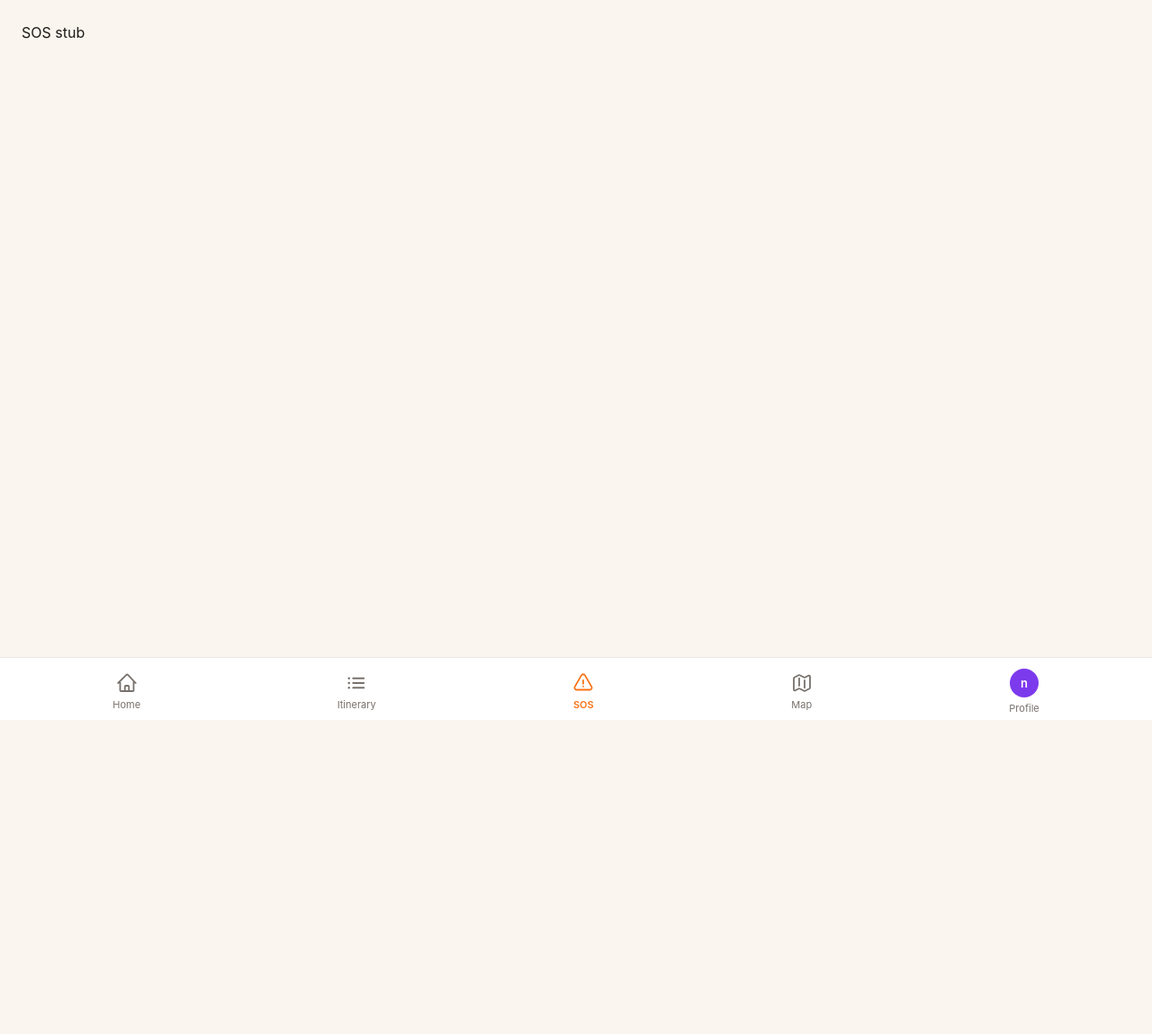
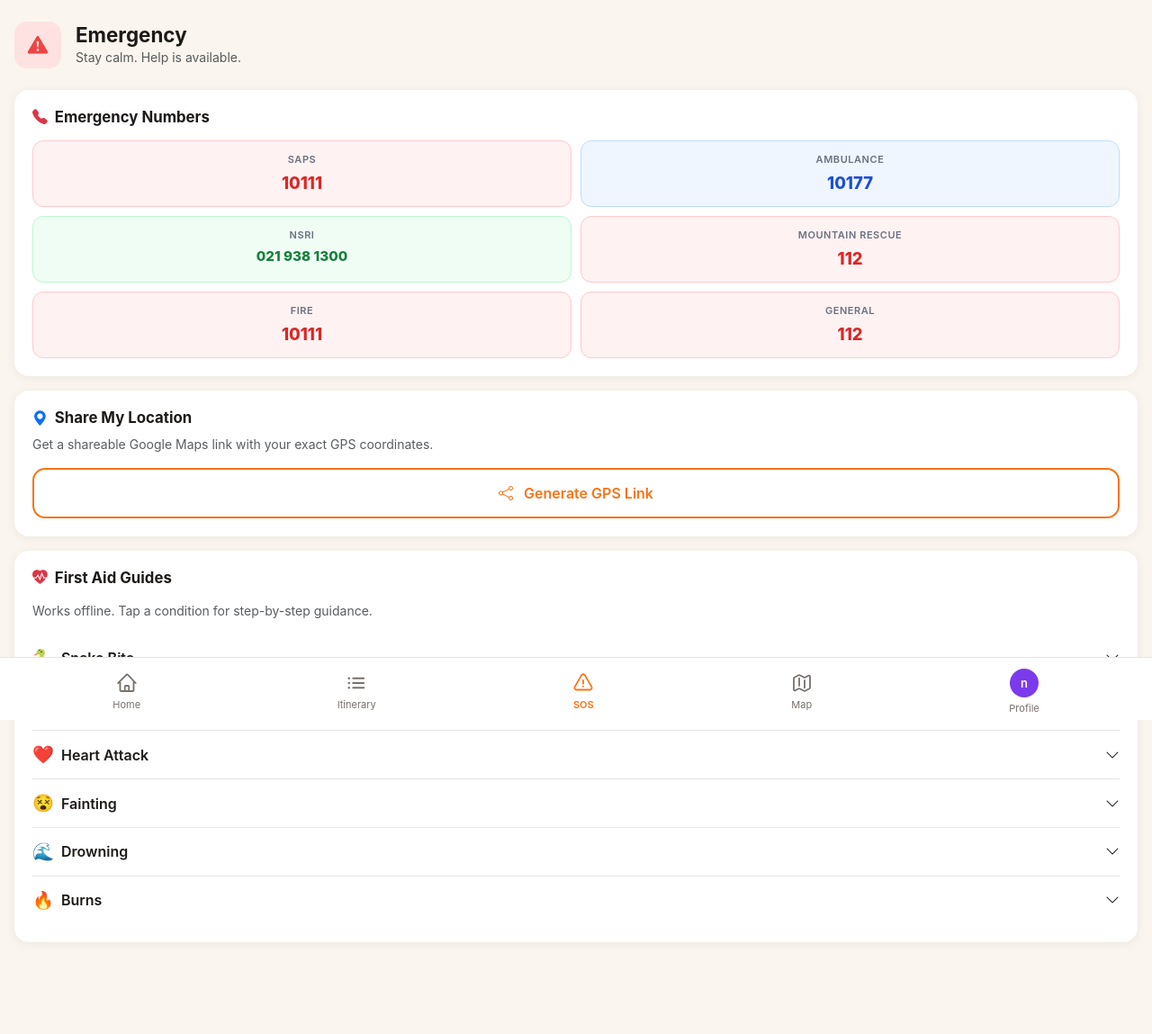
Before and after one commit to GavinHolder/overberg-adventures, a Django app: page /app/sos/ in a window 1280 px wide. Shown: the whole page at 90% size. Before the commit the page ends 800 px from the top, so only its background shows below. Run offline with Django 5.2, Linux system fonts and the light colour scheme; the visitor is signed in with stand-in values (Sample User, id 1); data comes from the database, SQL or seed files in the repository; data that the repository does not hold is empty; parts of the project's set-up code (start-up, migrations or seed data) failed here and were passed over; some libraries are stand-ins or nearby versions.

Commit message:
feat: SOS screen — WhatsApp guide alert, SA emergency numbers, GPS share, offline First Aid guides

```diff
--- a/apps/sos/views.py
+++ b/apps/sos/views.py
@@ -1,7 +1,27 @@
 from django.shortcuts import render
 from django.contrib.auth.decorators import login_required
+from apps.bookings.models import Booking
+from .models import SosConfig, EmergencyContact
 
 
 @login_required
 def sos_screen(request):
-    return render(request, 'app/sos.html', {})
+    config = SosConfig.objects.first() or SosConfig()
+    contacts = EmergencyContact.objects.filter(is_active=True) if config.show_emergency_contacts else []
+    # Fetch most recent active booking to get guide's WhatsApp for SOS
+    active_booking = (
+        Booking.objects.filter(user=request.user)
+        .exclude(status=Booking.Status.CANCELLED)
+        .select_related('tour__guide__profile')
+        .order_by('-tour__start_datetime')
+        .first()
+    )
+    guide_whatsapp = None
+    if active_booking and active_booking.tour.guide:
+        guide_whatsapp = getattr(active_booking.tour.guide.profile, 'phone_whatsapp', None)
+    return render(request, 'app/sos.html', {
+        'config': config,
+        'contacts': contacts,
+        'active_booking': active_booking,
+        'guide_whatsapp': guide_whatsapp,
+    })
--- a/static/css/app.css
+++ b/static/css/app.css
@@ -439,3 +439,50 @@ body {
   color: var(--color-text);
 }
 .itinerary-day-header:hover { background: #e5e7eb; }
+
+/* ---- SOS screen ---- */
+.sos-page { min-height: 100vh; }
+.sos-icon-header {
+  width: 52px; height: 52px; border-radius: 14px;
+  background: #FEE2E2; display: flex; align-items: center; justify-content: center;
+  flex-shrink: 0; font-size: 1.4rem; color: #EF4444;
+}
+.sos-whatsapp-btn {
+  background: #25D366; color: white; border: none; border-radius: 12px;
+  padding: 14px 20px; font-size: 1rem; font-weight: 700; cursor: pointer;
+  display: flex; align-items: center; justify-content: center; width: 100%;
+}
+.sos-whatsapp-btn:disabled { opacity: 0.7; cursor: wait; }
+.sos-numbers-grid {
+  display: grid; grid-template-columns: 1fr 1fr; gap: 10px;
+}
+.sos-number-card {
+  background: #FEF2F2; border: 1.5px solid #FECACA; border-radius: 12px;
+  padding: 12px; text-decoration: none; display: flex; flex-direction: column;
+  align-items: center; text-align: center; color: inherit;
+}
+.sos-number-card:hover { background: #FEE2E2; }
+.sos-number-label { font-size: 11px; color: #6B7280; font-weight: 600; text-transform: uppercase; letter-spacing: 0.05em; }
+.sos-number { font-size: 1.15rem; font-weight: 800; color: #DC2626; margin-top: 4px; }
+.sos-ambulance { background: #EFF6FF; border-color: #BFDBFE; }
+.sos-ambulance .sos-number { color: #1D4ED8; }
+.sos-nsri { background: #F0FDF4; border-color: #BBF7D0; }
+.sos-nsri .sos-number { color: #15803D; font-size: 0.95rem; }
+.sos-contact-btn {
+  background: var(--color-primary); color: white; border-radius: 50%;
+  width: 40px; height: 40px; display: flex; align-items: center;
+  justify-content: center; text-decoration: none; flex-shrink: 0;
+}
+
+/* First aid guides */
+.first-aid-item { border-bottom: 1px solid var(--color-border); }
+.first-aid-item:last-child { border-bottom: none; }
+.first-aid-toggle {
+  background: none; border: none; width: 100%; padding: 12px 0;
+  display: flex; justify-content: space-between; align-items: center;
+  cursor: pointer; color: var(--color-text);
+}
+.first-aid-icon { font-size: 1.2rem; }
+.first-aid-content { padding-bottom: 12px; }
+.first-aid-steps { padding-left: 20px; margin: 0; }
+.first-aid-steps li { margin-bottom: 6px; font-size: 14px; line-height: 1.5; color: var(--color-text); }
--- /dev/null
+++ b/templates/app/partials/sos_first_aid.html
@@ -0,0 +1,139 @@
+<div class="card-oa mb-3">
+  <h2 class="fw-bold mb-3" style="font-size:1.05rem">
+    <i class="bi bi-heart-pulse-fill text-danger me-2"></i>First Aid Guides
+  </h2>
+  <p class="text-muted small mb-3">Works offline. Tap a condition for step-by-step guidance.</p>
+
+  <!-- Snake Bite -->
+  <div x-data="{ open: false }" class="first-aid-item">
+    <button class="first-aid-toggle" x-on:click="open = !open">
+      <span class="d-flex align-items-center gap-2">
+        <span class="first-aid-icon">🐍</span>
+        <span class="fw-semibold">Snake Bite</span>
+      </span>
+      <i class="bi" x-bind:class="open ? 'bi-chevron-up' : 'bi-chevron-down'"></i>
+    </button>
+    <div x-show="open" x-transition class="first-aid-content">
+      <ol class="first-aid-steps">
+        <li>Move away from the snake — do not attempt to catch or kill it.</li>
+        <li>Keep the victim calm and still — movement spreads venom faster.</li>
+        <li>Immobilise the bitten limb below heart level.</li>
+        <li>Remove tight items (rings, watches, bracelets) near the bite.</li>
+        <li>Do <strong>NOT</strong> cut the bite, suck out venom, or apply a tourniquet.</li>
+        <li>Note the time of bite and describe the snake to emergency services.</li>
+        <li>Get to hospital immediately — call 10177 (ambulance).</li>
+      </ol>
+    </div>
+  </div>
+
+  <!-- Broken Bone -->
+  <div x-data="{ open: false }" class="first-aid-item">
+    <button class="first-aid-toggle" x-on:click="open = !open">
+      <span class="d-flex align-items-center gap-2">
+        <span class="first-aid-icon">🦴</span>
+        <span class="fw-semibold">Broken Bone / Fracture</span>
+      </span>
+      <i class="bi" x-bind:class="open ? 'bi-chevron-up' : 'bi-chevron-down'"></i>
+    </button>
+    <div x-show="open" x-transition class="first-aid-content">
+      <ol class="first-aid-steps">
+        <li>Do not move the injured limb unless absolutely necessary.</li>
+        <li>Immobilise the limb using a makeshift splint (sticks, rolled clothing).</li>
+        <li>Pad around the break with soft material for comfort.</li>
+        <li>Elevate the limb if possible to reduce swelling.</li>
+        <li>Apply ice pack wrapped in cloth for up to 20 minutes.</li>
+        <li>For open fracture (bone visible): cover with clean cloth, do not push bone back.</li>
+        <li>Call 10177 for an ambulance or transport to nearest hospital.</li>
+      </ol>
+    </div>
+  </div>
+
+  <!-- Heart Attack -->
+  <div x-data="{ open: false }" class="first-aid-item">
+    <button class="first-aid-toggle" x-on:click="open = !open">
+      <span class="d-flex align-items-center gap-2">
+        <span class="first-aid-icon">❤️</span>
+        <span class="fw-semibold">Heart Attack</span>
+      </span>
+      <i class="bi" x-bind:class="open ? 'bi-chevron-up' : 'bi-chevron-down'"></i>
+    </button>
+    <div x-show="open" x-transition class="first-aid-content">
+      <ol class="first-aid-steps">
+        <li>Call 10177 immediately.</li>
+        <li>Have the person sit or lie down in a comfortable position.</li>
+        <li>Loosen tight clothing around neck and chest.</li>
+        <li>If conscious and not allergic: give 300mg aspirin to chew (not swallow whole).</li>
+        <li>Do not give food or drink.</li>
+        <li>If they become unconscious and stop breathing: begin CPR.</li>
+        <li>CPR: 30 chest compressions (hard and fast) then 2 rescue breaths. Repeat.</li>
+      </ol>
+    </div>
+  </div>
+
+  <!-- Fainting -->
+  <div x-data="{ open: false }" class="first-aid-item">
+    <button class="first-aid-toggle" x-on:click="open = !open">
+      <span class="d-flex align-items-center gap-2">
+        <span class="first-aid-icon">😵</span>
+        <span class="fw-semibold">Fainting</span>
+      </span>
+      <i class="bi" x-bind:class="open ? 'bi-chevron-up' : 'bi-chevron-down'"></i>
+    </button>
+    <div x-show="open" x-transition class="first-aid-content">
+      <ol class="first-aid-steps">
+        <li>Lay the person flat on their back.</li>
+        <li>Elevate their legs 30cm above heart level.</li>
+        <li>Loosen any tight clothing.</li>
+        <li>Ensure fresh air — fan or move to shade.</li>
+        <li>Do not give anything by mouth until fully conscious.</li>
+        <li>Once conscious: keep lying down for several minutes before sitting up slowly.</li>
+        <li>Seek medical attention if unconscious more than 1–2 minutes, or if injury occurred.</li>
+      </ol>
+    </div>
+  </div>
+
+  <!-- Drowning -->
+  <div x-data="{ open: false }" class="first-aid-item">
+    <button class="first-aid-toggle" x-on:click="open = !open">
+      <span class="d-flex align-items-center gap-2">
+        <span class="first-aid-icon">🌊</span>
+        <span class="fw-semibold">Drowning</span>
+      </span>
+      <i class="bi" x-bind:class="open ? 'bi-chevron-up' : 'bi-chevron-down'"></i>
+    </button>
+    <div x-show="open" x-transition class="first-aid-content">
+      <ol class="first-aid-steps">
+        <li>Call NSRI: 021 938 1300 or 112 immediately.</li>
+        <li>Remove person from water only if safe to do so — throw rope, use pole, do not swim to them unless trained.</li>
+        <li>Lay person flat — do NOT hold upside down to drain water.</li>
+        <li>Check for breathing. If not breathing: begin CPR immediately.</li>
+        <li>CPR: 30 chest compressions, 2 rescue breaths. Repeat until help arrives.</li>
+        <li>Keep person warm — hypothermia risk even in warm water.</li>
+        <li>All near-drowning victims need hospital evaluation even if they seem fine.</li>
+      </ol>
+    </div>
+  </div>
+
+  <!-- Burns -->
+  <div x-data="{ open: false }" class="first-aid-item">
+    <button class="first-aid-toggle" x-on:click="open = !open">
+      <span class="d-flex align-items-center gap-2">
+        <span class="first-aid-icon">🔥</span>
+        <span class="fw-semibold">Burns</span>
+      </span>
+      <i class="bi" x-bind:class="open ? 'bi-chevron-up' : 'bi-chevron-down'"></i>
+    </button>
+    <div x-show="open" x-transition class="first-aid-content">
+      <ol class="first-aid-steps">
+        <li>Cool the burn with cool (not cold) running water for minimum 20 minutes.</li>
+        <li>Remove jewellery/clothing near the burn — unless stuck to skin.</li>
+        <li>Do <strong>NOT</strong> apply butter, toothpaste, ice, or home remedies.</li>
+        <li>Cover loosely with clean cling film or non-fluffy material.</li>
+        <li>Do not pop blisters.</li>
+        <li>For large burns (hand-sized or larger): call 10177.</li>
+        <li>For chemical burns: rinse with large amounts of water for 20+ minutes.</li>
+      </ol>
+    </div>
+  </div>
+
+</div>
--- /dev/null
+++ b/templates/app/partials/sos_gps_share.html
@@ -0,0 +1,39 @@
+<div class="card-oa mb-3" x-data="gpsShare()">
+  <h2 class="fw-bold mb-2" style="font-size:1.05rem">
+    <i class="bi bi-geo-alt-fill text-primary me-2"></i>Share My Location
+  </h2>
+  <p class="text-muted small mb-3">Get a shareable Google Maps link with your exact GPS coordinates.</p>
+  <button x-on:click="share()" class="btn-oa-outline w-100" x-bind:disabled="loading">
+    <i class="bi bi-share me-2"></i>
+    <span x-text="loading ? 'Getting location...' : 'Generate GPS Link'"></span>
+  </button>
+  <div x-show="link" x-cloak class="mt-3">
+    <p class="text-muted small mb-1">Your location:</p>
+    <a x-bind:href="link" target="_blank" rel="noopener"
+       class="d-block text-primary small text-break" x-text="link"></a>
+  </div>
+  <p x-show="error" x-cloak class="text-danger small mt-2 mb-0" x-text="error"></p>
+</div>
+
+<script>
+function gpsShare() {
+  return {
+    loading: false, error: '', link: '',
+    share() {
+      this.error = ''; this.link = ''; this.loading = true;
+      navigator.geolocation.getCurrentPosition(
+        pos => {
+          this.loading = false;
+          const lat = pos.coords.latitude.toFixed(6);
+          const lng = pos.coords.longitude.toFixed(6);
+          this.link = 'https://maps.google.com/?q=' + lat + ',' + lng;
+        },
+        () => {
+          this.loading = false;
+          this.error = 'Could not get location. Check browser permissions.';
+        }
+      );
+    }
+  };
+}
+</script>
--- /dev/null
+++ b/templates/app/partials/sos_sa_numbers.html
@@ -0,0 +1,31 @@
+<div class="card-oa mb-3">
+  <h2 class="fw-bold mb-3" style="font-size:1.05rem">
+    <i class="bi bi-telephone-fill text-danger me-2"></i>Emergency Numbers
+  </h2>
+  <div class="sos-numbers-grid">
+    <a href="tel:10111" class="sos-number-card" onclick="return confirm('Call SAPS (10111)?')">
+      <span class="sos-number-label">SAPS</span>
+      <span class="sos-number">10111</span>
+    </a>
+    <a href="tel:10177" class="sos-number-card sos-ambulance" onclick="return confirm('Call Ambulance (10177)?')">
+      <span class="sos-number-label">Ambulance</span>
+      <span class="sos-number">10177</span>
+    </a>
+    <a href="tel:+27219381300" class="sos-number-card sos-nsri" onclick="return confirm('Call NSRI Sea Rescue?')">
+      <span class="sos-number-label">NSRI</span>
+      <span class="sos-number">021 938 1300</span>
+    </a>
+    <a href="tel:112" class="sos-number-card sos-mountain" onclick="return confirm('Call Mountain Rescue (112)?')">
+      <span class="sos-number-label">Mountain Rescue</span>
+      <span class="sos-number">112</span>
+    </a>
+    <a href="tel:10111" class="sos-number-card sos-fire" onclick="return confirm('Call Fire Department?')">
+      <span class="sos-number-label">Fire</span>
+      <span class="sos-number">10111</span>
+    </a>
+    <a href="tel:112" class="sos-number-card sos-general" onclick="return confirm('Call General Emergency (112)?')">
+      <span class="sos-number-label">General</span>
+      <span class="sos-number">112</span>
+    </a>
+  </div>
+</div>
--- a/templates/app/sos.html
+++ b/templates/app/sos.html
@@ -1,2 +1,38 @@
 {% extends 'base_app.html' %}
-{% block content %}<div class="p-4">SOS stub</div>{% endblock %}
+{% block title %}SOS — Emergency{% endblock %}
+
+{% block content %}
+<div class="sos-page px-3 pt-4 pb-6">
+
+  <div class="d-flex align-items-center gap-3 mb-4">
+    <div class="sos-icon-header">
+      <i class="bi bi-exclamation-triangle-fill"></i>
+    </div>
+    <div>
+      <h1 class="fw-bold mb-0" style="font-size:1.4rem">Emergency</h1>
+      <p class="text-muted small mb-0">Stay calm. Help is available.</p>
+    </div>
+  </div>
+
+  {% if config.show_whatsapp_sos and guide_whatsapp %}
+    {% include 'app/partials/sos_guide_alert.html' with guide_whatsapp=guide_whatsapp active_booking=active_booking only %}
+  {% endif %}
+
+  {% if config.show_sa_emergency_numbers %}
+    {% include 'app/partials/sos_sa_numbers.html' only %}
+  {% endif %}
+
+  {% if config.show_gps_share %}
+    {% include 'app/partials/sos_gps_share.html' only %}
+  {% endif %}
+
+  {% if config.show_emergency_contacts and contacts %}
+    {% include 'app/partials/sos_contacts.html' with contacts=contacts only %}
+  {% endif %}
+
+  {% if config.show_first_aid %}
+    {% include 'app/partials/sos_first_aid.html' only %}
+  {% endif %}
+
+</div>
+{% endblock %}
```
Also changed, not shown: apps/sos/admin.py (+16 -0 lines), apps/sos/models.py (+32 -0 lines), apps/sos/tests/test_sos.py (added, +71 -0 lines), templates/app/partials/sos_contacts.html (added, +18 -0 lines), templates/app/partials/sos_guide_alert.html (added, +50 -0 lines), apps/sos/migrations/0001_initial.py (added).
